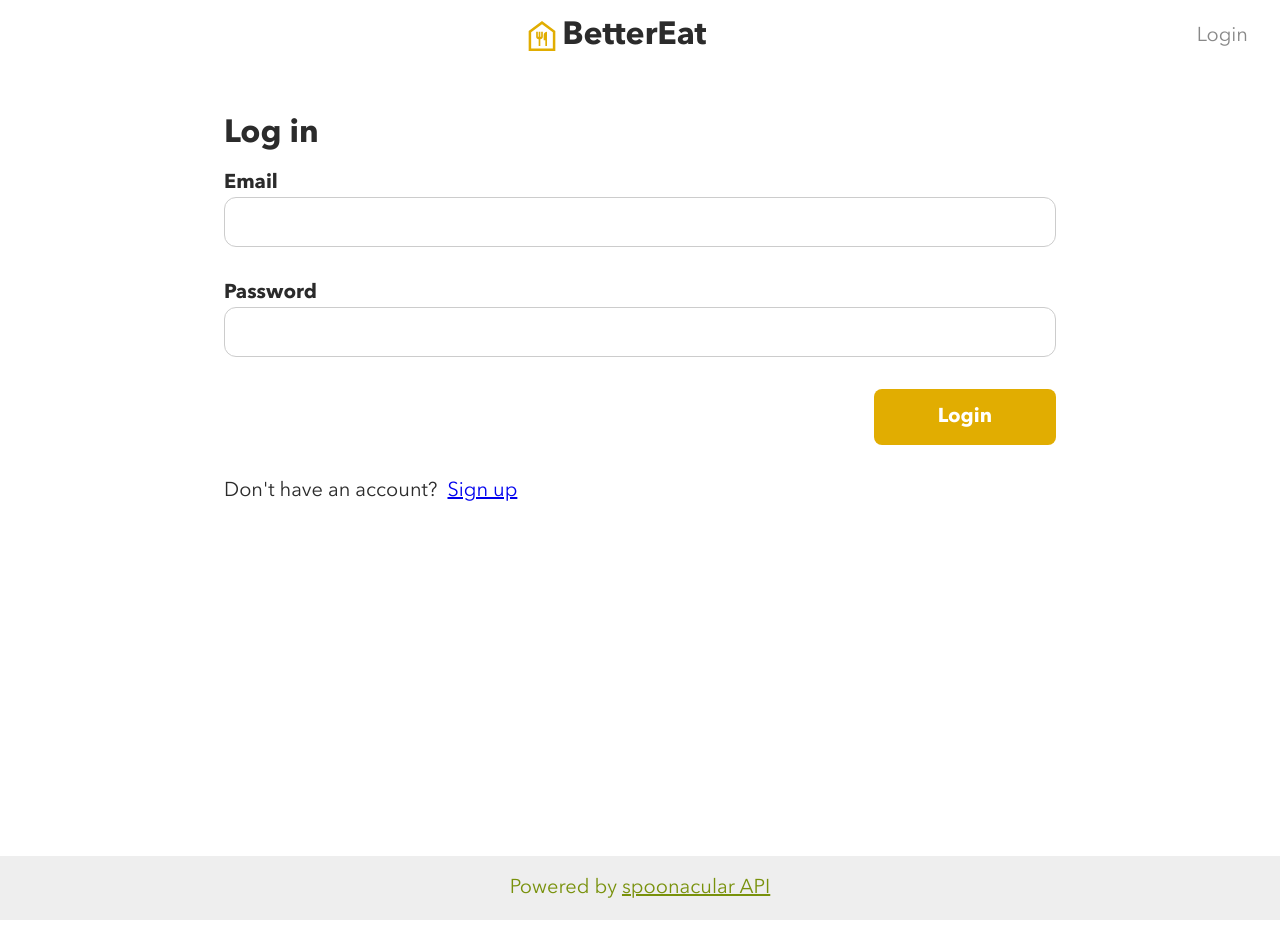
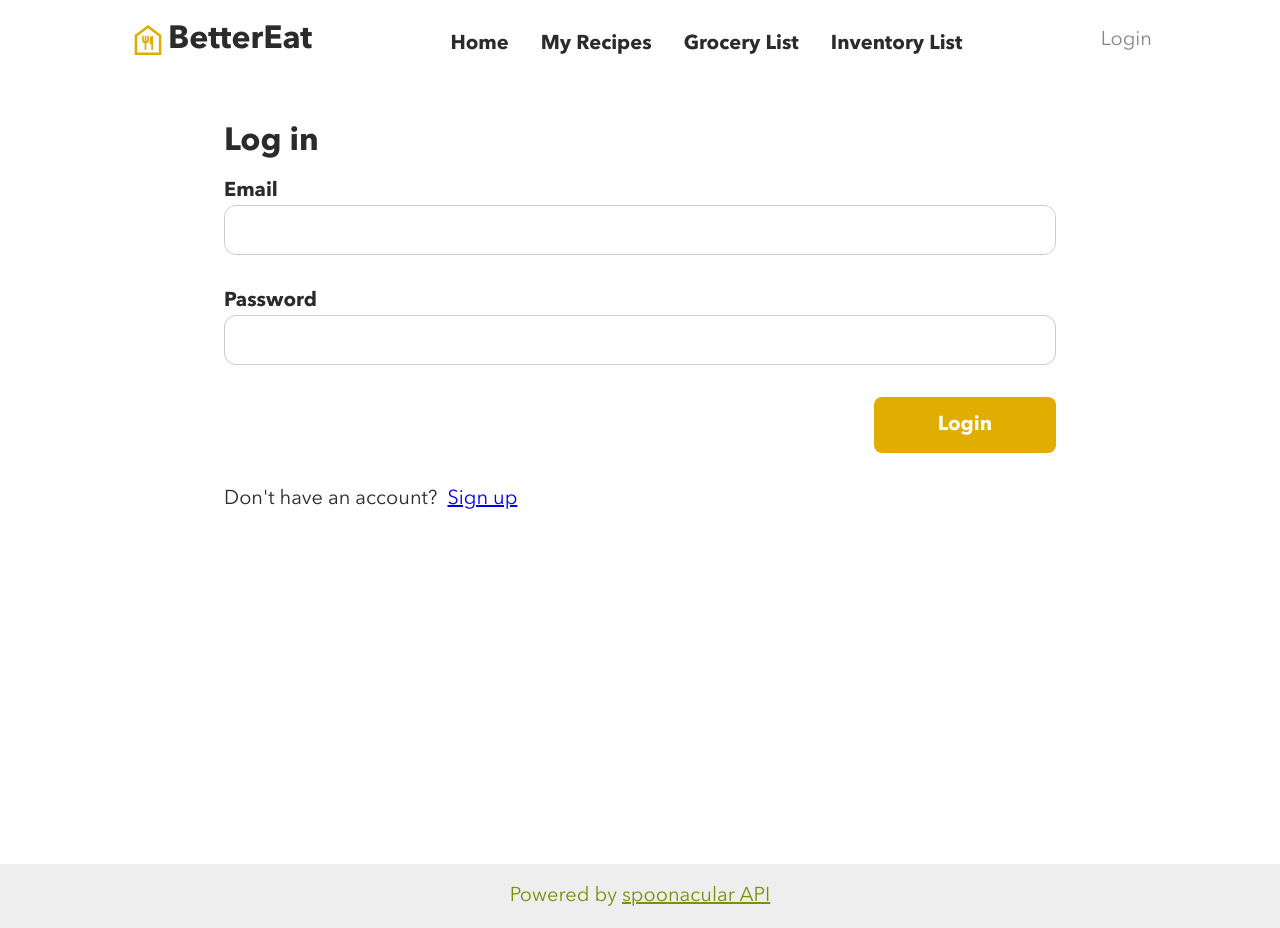
Before and after one commit to hyunchol-jun/better-eat-client, a React (Create React App) app: page /login in a window 1280 px wide. Built offline with nearby package versions, Linux system fonts and the light colour scheme; no server answers.

Commit message:
Style header for desktop view

```diff
--- a/src/components/IconButton/IconButton.js
+++ /dev/null
@@ -1,12 +0,0 @@
-import "./IconButton.scss";
-
-function IconButton({className, imgSrc, altText, handleClick}) {
-    return (
-        <button className='icon-button' onClick={handleClick}>
-                <img className={className}
-                    src={imgSrc} alt={altText}/>
-        </button>
-    );
-}
-
-export default IconButton;
--- a/src/components/IconButton/IconButton.scss
+++ /dev/null
@@ -1,6 +0,0 @@
-.icon-button {
-    background: none;
-    border: none;
-    flex-shrink: 0;
-    padding: 0;
-}
--- a/src/components/PageHeader/PageHeader.js
+++ b/src/components/PageHeader/PageHeader.js
@@ -1,7 +1,6 @@
 import "./PageHeader.scss";
-import {Link, useLocation} from "react-router-dom"
+import {Link, useLocation, NavLink} from "react-router-dom"
 import menuIcon from "../../assets/icons/menu.svg";
-import IconButton from "../IconButton/IconButton";
 import logoIcon from "../../assets/icons/logo.svg";
 import closeIcon from "../../assets/icons/close.svg";
 
@@ -10,16 +9,48 @@ function PageHeader({handleClick, sidebarShown}) {
 
     return (
       <header className='page-header'>
-        <IconButton
-            className="page-header__menu"
-            imgSrc={sidebarShown ? closeIcon : menuIcon}
-            altText='hamburger icon'
-            handleClick={handleClick}
-        />
+        <button onClick={handleClick} className="page-header__menu">
+            <img
+                className="page-header__icon"
+                src={sidebarShown ? closeIcon : menuIcon}
+                alt="hamburger icon"
+                >
+            </img>
+        </button>
         <Link className="page-header__logo-container" to="/">
             <img className="page-header__logo" src={logoIcon} alt="logo icon"/>
             <span className='page-header__title'>BetterEat</span>
         </Link>
+        <nav className="page-header__nav">
+            <NavLink className={
+                    ({ isActive }) =>
+                        isActive ? "page-header__link page-header__link--active"
+                                    : "page-header__link"
+                } to="/" end>
+                Home
+            </NavLink>
+            <NavLink className={
+                    ({ isActive }) =>
+                        isActive ? "page-header__link page-header__link--active"
+                                    : "page-header__link"
+                } to="/recipes">
+                My Recipes
+            </NavLink>
+            <NavLink className={
+                    ({ isActive }) =>
+                        isActive ? "page-header__link page-header__link--active"
+                                    : "page-header__link"
+                } to="/groceries">
+                Grocery List
+            </NavLink>
+            <NavLink className={
+                    ({ isActive }) =>
+                        isActive ? "page-header__link page-header__link--active"
+                                    : "page-header__link"
+                } to="/inventories">
+                Inventory List
+            </NavLink>
+        </nav>
         <Link className="page-header__auth" to="/login">
             {location.pathname === "/signup" || location.pathname === "/login" ? "Login" : "Logout"}
         </Link>
--- a/src/components/PageHeader/PageHeader.scss
+++ b/src/components/PageHeader/PageHeader.scss
@@ -7,20 +7,36 @@
   position: sticky;
   top: 0;
   background-color: white;
-  padding: 0.5rem 1rem;
+  padding: 1rem;
   z-index: 1;
+  height: 4rem;
 
   @include tablet {
-    padding: 1rem 2rem;
+    padding: 2rem;
     z-index: 2;
+    height: 5rem;
+  }
+
+  @include desktop {
+    max-width: 64rem;
+    padding: 0;
+    margin: auto;
   }
 
   &__menu {
+    background: none;
+    border: none;
+    flex-shrink: 0;
+    padding: 0;
     width: 2rem;
     vertical-align: bottom;
     cursor: pointer;
 
     @include tablet {
+      visibility: hidden;
+    }
+
+    @include desktop {
       display: none;
     }
   }
@@ -41,6 +57,31 @@
     font-weight: bold;
   }
 
+  &__nav {
+    gap: 2rem;
+    display: none;
+
+    @include desktop {
+      display: flex;
+    }
+  }
+
+  &__link {
+    text-decoration: none;
+    color: var(--primary-text-color);
+    font-weight: bold;
+    padding: 1rem 0;
+    margin-top: 0.5rem;
+
+    &--active {
+      border-bottom: 0.25rem solid var(--primary-color);
+    }
+
+    &:hover {
+      border-bottom: 0.25rem solid var(--primary-tonned-down-color);
+    }
+  }
+
   &__auth {
     text-decoration: none;
     color: var(--secondary-text-color);
--- a/src/pages/HomePage/HomePage.scss
+++ b/src/pages/HomePage/HomePage.scss
@@ -1,11 +1,11 @@
 @use "../../styles/partials/breakpoints" as *;
 
 .home-page {
-    margin: 0 1rem;
+    margin: 0 1rem 1rem;
     min-height: calc(100vh - 7rem);
 
     @include tablet {
-        margin: 0 2rem 0 14rem;
+        margin: 0 2rem 1rem 14rem;
     }
 
     @include desktop {
--- a/src/pages/MyRecipes.js
+++ b/src/pages/MyRecipes.js
@@ -7,11 +7,11 @@ import Message from "../components/Message";
 import checkIcon from "../assets/icons/check.svg";
 
 const StyledMain = styled.main`
-    margin: 0 1rem;
+    margin: 0 1rem 1rem;
     min-height: calc(100vh - 7rem);
 
     @media (min-width: 768px) {
-        margin: 0 2rem 0 14rem;
+        margin: 0 2rem 1rem 14rem;
     }
 
     @media (min-width: 1280px) {
```
